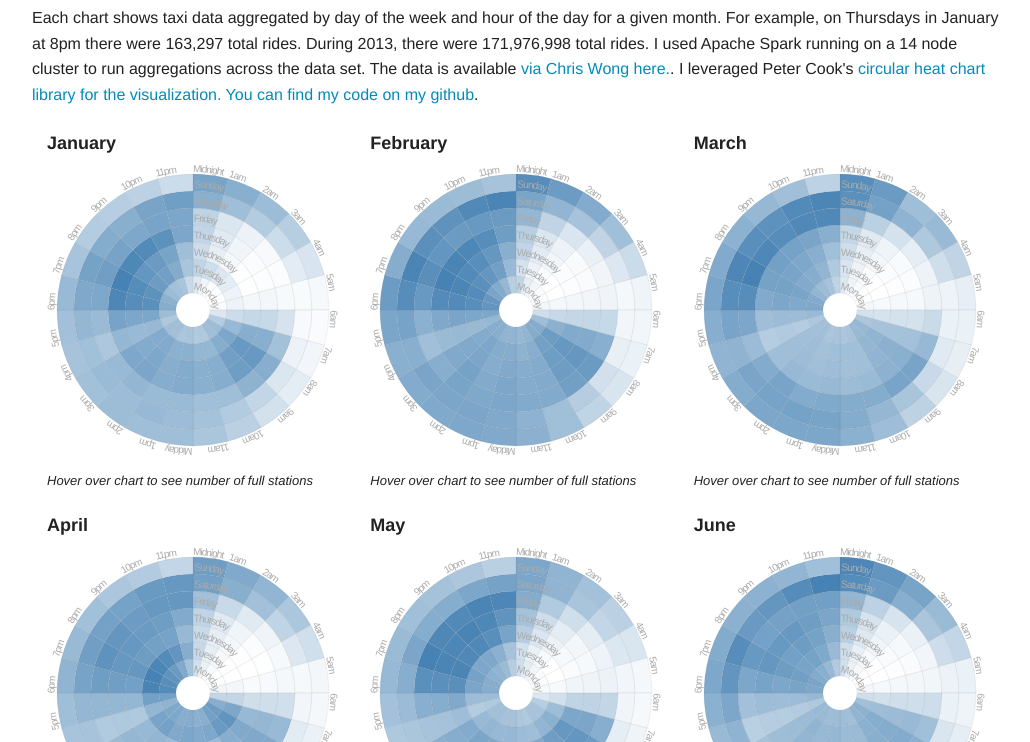
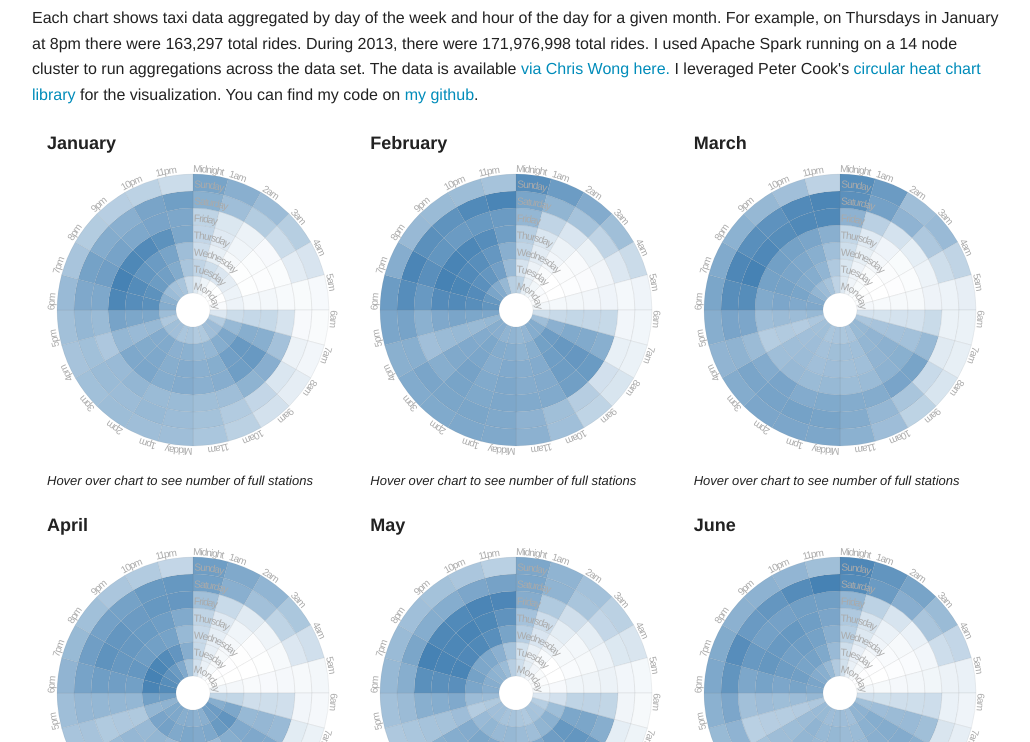
Before and after one commit to brandomr/nyc_taxis, a plain HTML site: page index.html in a window 1280 px wide. Shown: the part 58-800 px from the top of the page, without its empty margins (123-1153 px from the left). Drawn offline with Linux system fonts and the light colour scheme.

Commit message:
updated readme and index.html

```diff
--- a/index.html
+++ b/index.html
@@ -50,7 +50,7 @@ path {
         <h2>Taxi Data 2013 by Month</h2>
 
         <p>Each chart shows taxi data aggregated by day of the week and hour of the day for a given month. For example, on Thursdays in January at 8pm there were 163,297
-        total rides. During 2013, there were 171,976,998 total rides. I used Apache Spark running on a 14 node cluster to run aggregations across the data set. The data is available <a href="http://chriswhong.com/open-data/foiling-nycs-boro-taxi-trip-data/">via Chris Wong here.</a>. I leveraged Peter Cook's <a href="https://github.com/prcweb/d3-circularheat"</a>circular heat chart library for the visualization. You can find my code on <a href="https://github.com/brandomr/nyc_taxis">my github</a>.
+        total rides. During 2013, there were 171,976,998 total rides. I used Apache Spark running on a 14 node cluster to run aggregations across the data set. The data is available <a href="http://chriswhong.com/open-data/foiling-nycs-boro-taxi-trip-data/">via Chris Wong here.</a> I leveraged Peter Cook's <a href="https://github.com/prcweb/d3-circularheat"</a>circular heat chart library</a> for the visualization. You can find my code on <a href="https://github.com/brandomr/nyc_taxis">my github</a>.
         </p>
 
         <div id="taxi1" class="large-4 columns">
```
Also changed, not shown: 1 other file.
